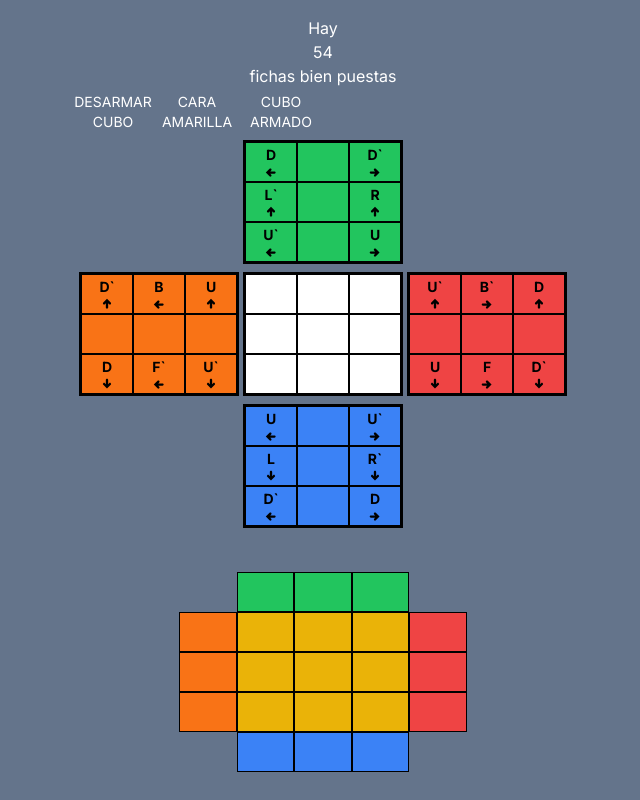
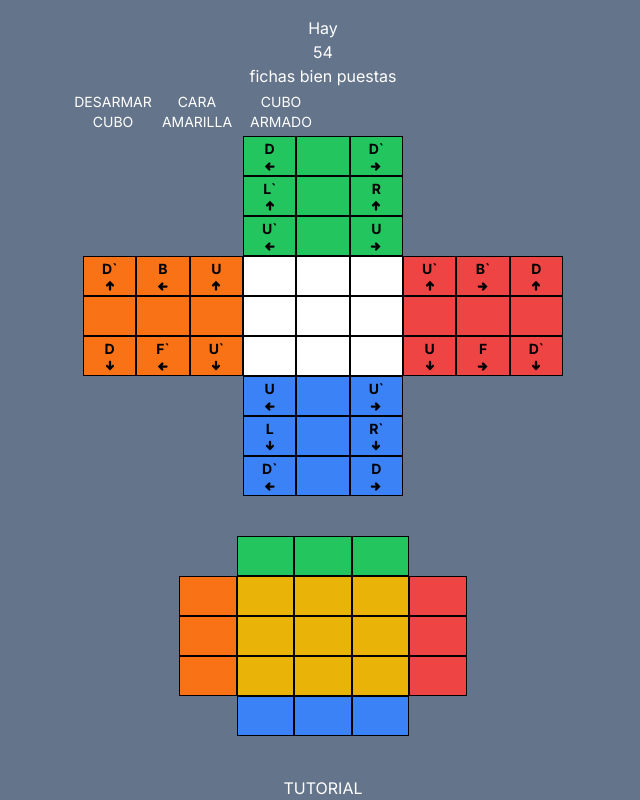
Before and after one commit to WilsonSanFullStack/cubo-rubik, a Next.js app: page / in a window 1280 px wide. Shown: the top 800 px of the page, without its empty margins (317-957 px from the left). Built offline with nearby package versions, Linux system fonts and the light colour scheme.

Commit message:
arreglo de mas styles

```diff
--- a/src/app/components/CuboRubik.tsx
+++ b/src/app/components/CuboRubik.tsx
@@ -575,7 +575,7 @@ const CuboRubik = () => {
       resuelto
     )
   }
-  console.log(resolviendo);
+  // console.log(resolviendo);
   return (
     <div className="w-2/5 m-4  justify-center items-center">
       <h1>Hay </h1>
--- a/src/app/globals.css
+++ b/src/app/globals.css
@@ -16,22 +16,22 @@ body {
   @apply flex grid-cols-3 justify-center items-center;
 }
 .caraWhite {
-  @apply grid grid-cols-3 border-2 border-black  w-40 text-center text-black;
+  @apply grid grid-cols-3   w-40 text-center text-black;
 }
 .caraYellow {
   @apply grid grid-cols-5 w-72 m-10 text-center text-black;
 }
 .caraRed {
-  @apply grid grid-cols-3 w-40 m-1 border-2 border-black  text-center text-black;
+  @apply grid grid-cols-3 w-40   text-center text-black;
 }
 .caraOrange {
-  @apply grid grid-cols-3 w-40 m-1 border-2 border-black  text-center text-black;
+  @apply grid grid-cols-3 w-40   text-center text-black;
 }
 .caraGreen {
-  @apply grid grid-cols-3 w-40 m-1 border-2 border-black  text-center text-black;
+  @apply grid grid-cols-3 w-40   text-center text-black;
 }
 .caraBlue {
-  @apply grid grid-cols-3 w-40 m-1 border-2 border-black  text-center text-black;
+  @apply grid grid-cols-3 w-40  text-center text-black;
 }
 
 .white {
```
